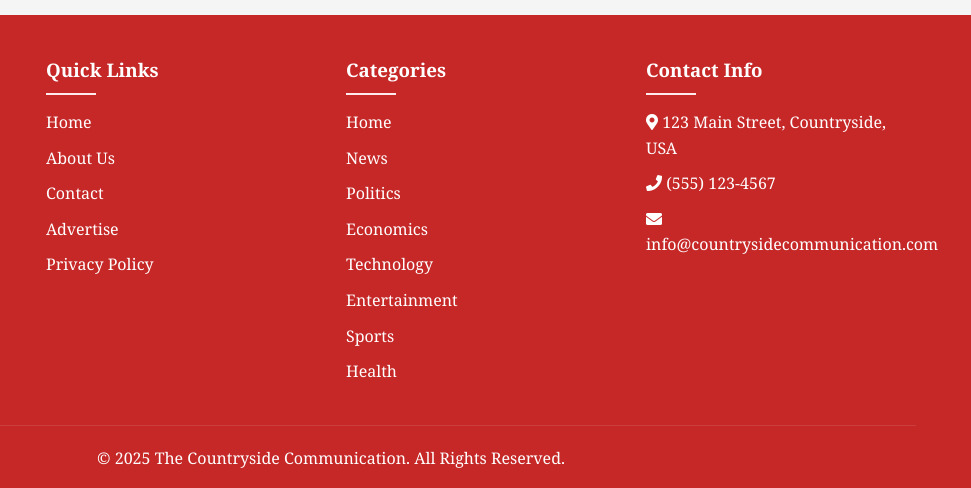
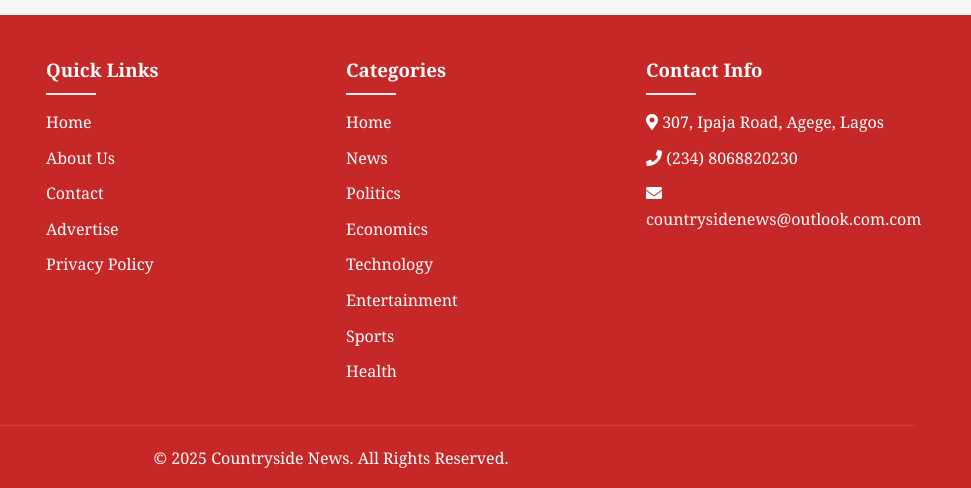
Before and after one commit to countrysidecommunication/countrysidenews, a plain HTML site: page Trump Rolls Out FIFA Pass to Ease Entry for Millions of World Cup Travelers.html in a window 1280 px wide. Shown: the part 3726-4214 px from the top of the page, 309-1280 px from the left. Drawn offline with Linux system fonts and the light colour scheme.

Commit message:
Update Trump Rolls Out FIFA Pass to Ease Entry for Millions of World Cup Travelers.html

```diff
--- a/Trump Rolls Out FIFA Pass to Ease Entry for Millions of World Cup Travelers.html
+++ b/Trump Rolls Out FIFA Pass to Ease Entry for Millions of World Cup Travelers.html
@@ -264,15 +264,15 @@ Next year’s World Cup, set to be the largest in history, will feature 104 matc
                 <div class="footer-column">
                     <h3>Contact Info</h3>
                     <ul>
-                        <li><i class="fas fa-map-marker-alt" aria-hidden="true"></i> 123 Main Street, Countryside, USA</li>
-                        <li><i class="fas fa-phone" aria-hidden="true"></i> (555) 123-4567</li>
-                        <li><i class="fas fa-envelope" aria-hidden="true"></i> info@countrysidecommunication.com</li>
+                        <li><i class="fas fa-map-marker-alt" aria-hidden="true"></i> 307, Ipaja Road, Agege, Lagos</li>
+                        <li><i class="fas fa-phone" aria-hidden="true"></i> (234) 8068820230</li>
+                        <li><i class="fas fa-envelope" aria-hidden="true"></i> countrysidenews@outlook.com.com</li>
                     </ul>
                 </div>
             </div>
 
             <div class="footer-bottom">
-                <p>&copy; 2025 The Countryside Communication. All Rights Reserved.</p>
+                <p>&copy; 2025 Countryside News. All Rights Reserved.</p>
             </div>
         </div>
     </footer>
@@ -313,4 +313,5 @@ Next year’s World Cup, set to be the largest in history, will feature 104 matc
         })();
     </script>
 </body>
+
 </html>
```
